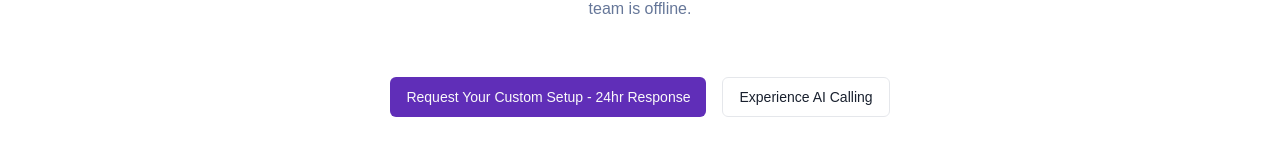
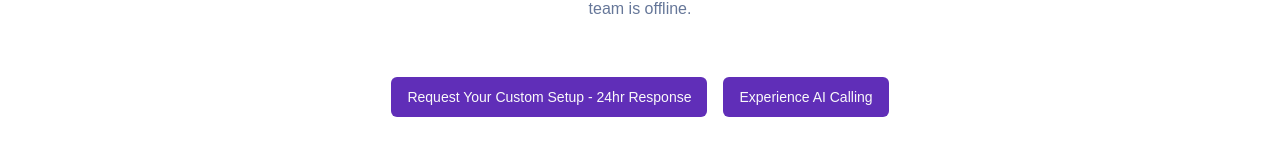
Before and after one commit to conversailabs/landing, a Next.js app: page / in a window 1280 px wide. Shown: the part 443-610 px from the top of the page. Built offline with nearby package versions, Linux system fonts and the light colour scheme; no server answers.

Commit message:
fix: button variant change

```diff
--- a/src/components/HeroSections/VoiceAISaaSForm.tsx
+++ b/src/components/HeroSections/VoiceAISaaSForm.tsx
@@ -124,9 +124,7 @@ export default function VoiceAISaaSForm() {
         <Button onClick={() => setShowCustomForm(true)}>
           Request Your Custom Setup - 24hr Response
         </Button>
-        <Button onClick={() => setShowDemoForm(true)} variant="outline">
-          Experience AI Calling
-        </Button>
+        <Button onClick={() => setShowDemoForm(true)}>Experience AI Calling</Button>
       </div>
 
       <Dialog
```
